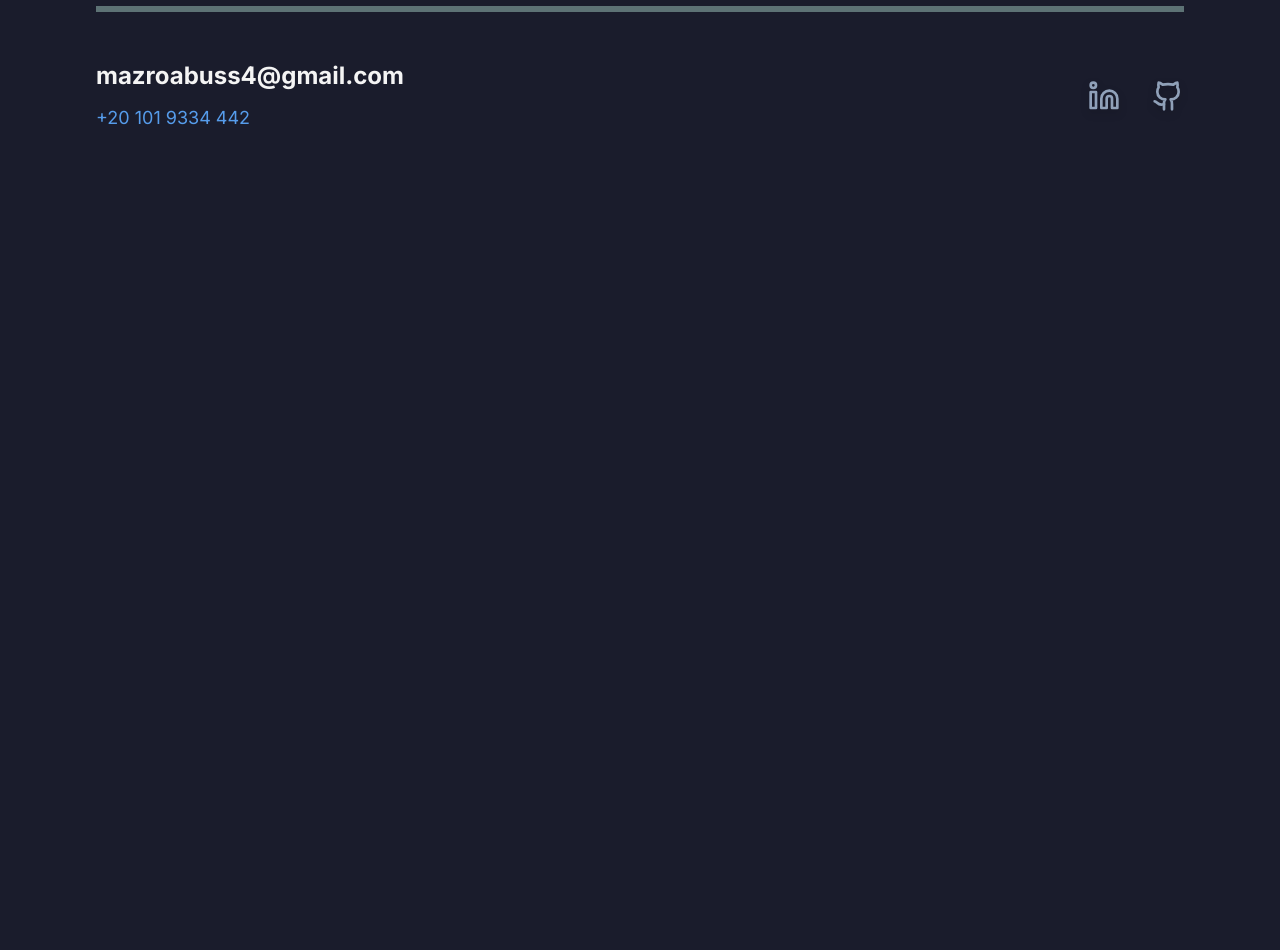
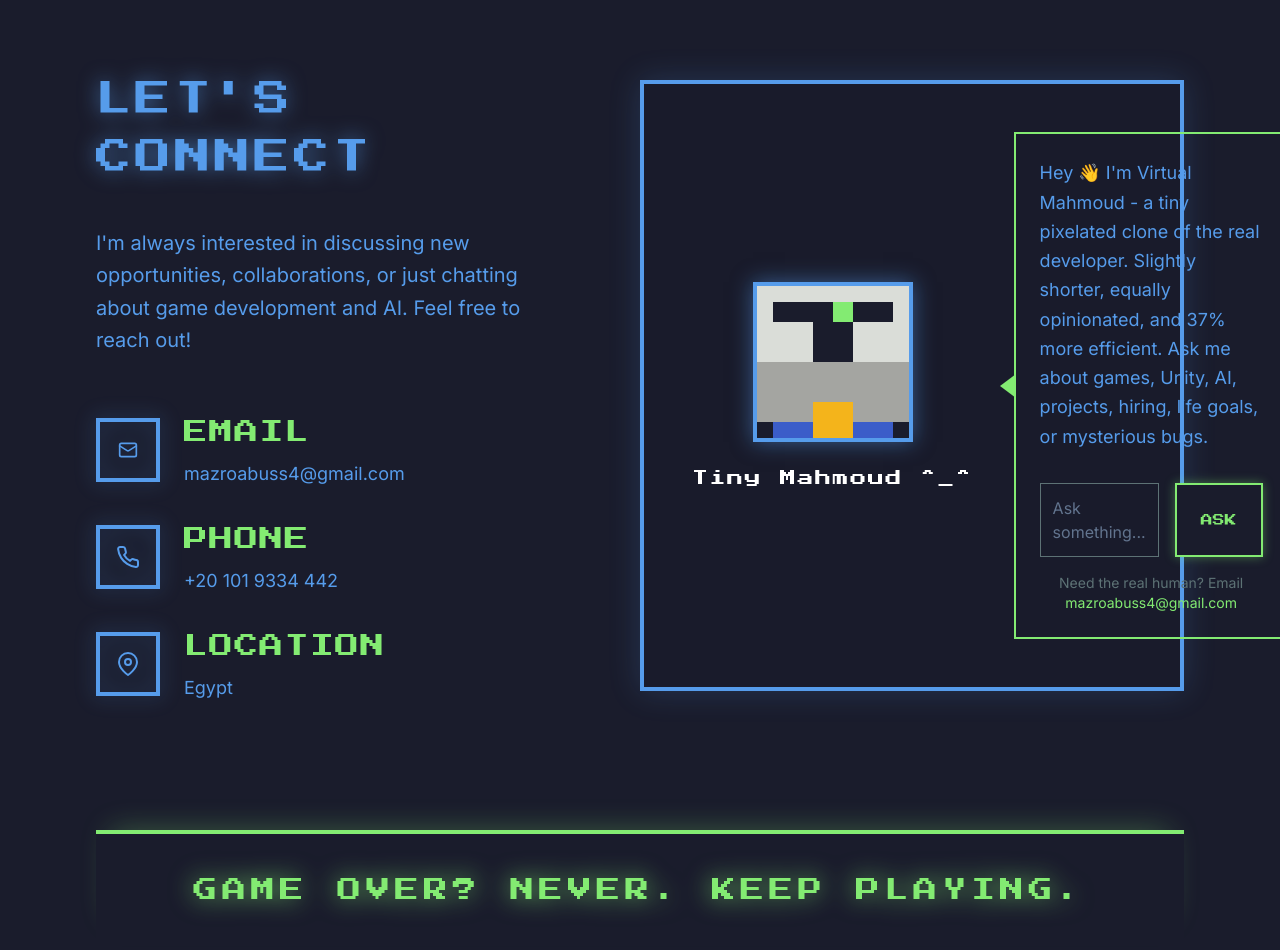
Before and after one commit to MahmoudHany908/portfolio, a React (Vite) app: page /quick in a window 1280 px wide. Shown: the part 7320-8270 px from the top of the page. Before the commit the page ends 7580 px from the top, so only its background shows below. Built offline with nearby package versions, Linux system fonts and the light colour scheme.

Commit message:
Redesign contact section to match multiplayer screenshot

```diff
--- a/src/pages/SimpleView.jsx
+++ b/src/pages/SimpleView.jsx
@@ -240,19 +240,121 @@ export default function SimpleView() {
 
         <motion.section id="contact"
           initial="hidden" whileInView="visible" viewport={{ once: true }} variants={fadeUpVariant}
-          className="border-t-[6px] border-retro-gray pt-12 mt-24 flex flex-col md:flex-row justify-between items-center gap-8 scroll-mt-28"
+          className="pt-16 mt-32 scroll-mt-28"
         >
-          <div className="text-center md:text-left">
-            <div className="text-2xl font-bold hover:text-retro-yellow transition-colors cursor-pointer mb-3">{profile.email}</div>
-            <div className="text-retro-light-blue text-lg">{profile.phone}</div>
+          <div className="flex flex-col lg:flex-row gap-16 justify-between items-stretch">
+
+            {/* Left Column: Let's Connect */}
+            <div className="lg:w-1/2 space-y-10">
+              <h3 className="font-pixel text-3xl md:text-4xl text-retro-light-blue drop-shadow-[0_0_10px_rgba(86,156,235,0.6)] tracking-widest uppercase">
+                Let's Connect
+              </h3>
+              <p className="text-retro-light-blue text-lg md:text-xl leading-relaxed">
+                I'm always interested in discussing new opportunities, collaborations, or just chatting about game development and AI. Feel free to reach out!
+              </p>
+
+              <div className="space-y-8 pt-4">
+                <a href={`mailto:${profile.email}`} className="flex items-center gap-6 group hover:cursor-pointer">
+                  <div className="w-16 h-16 shrink-0 border-4 border-retro-light-blue flex items-center justify-center text-retro-light-blue group-hover:bg-retro-light-blue group-hover:text-retro-dark transition-all drop-shadow-[0_0_10px_rgba(86,156,235,0.4)] group-hover:drop-shadow-[0_0_15px_rgba(86,156,235,0.8)]">
+                    <MailIcon />
+                  </div>
+                  <div>
+                    <h4 className="font-pixel text-2xl text-retro-light-green mb-2 tracking-wider">EMAIL</h4>
+                    <p className="text-retro-light-blue text-lg">{profile.email}</p>
+                  </div>
+                </a>
+
+                <div className="flex items-center gap-6 group">
+                  <div className="w-16 h-16 shrink-0 border-4 border-retro-light-blue flex items-center justify-center text-retro-light-blue group-hover:bg-retro-light-blue group-hover:text-retro-dark transition-all drop-shadow-[0_0_10px_rgba(86,156,235,0.4)] group-hover:drop-shadow-[0_0_15px_rgba(86,156,235,0.8)]">
+                    <svg width="24" height="24" viewBox="0 0 24 24" fill="none" stroke="currentColor" strokeWidth="2" strokeLinecap="round" strokeLinejoin="round"><path d="M22 16.92v3a2 2 0 0 1-2.18 2 19.79 19.79 0 0 1-8.63-3.07 19.5 19.5 0 0 1-6-6 19.79 19.79 0 0 1-3.07-8.67A2 2 0 0 1 4.11 2h3a2 2 0 0 1 2 1.72 12.84 12.84 0 0 0 .7 2.81 2 2 0 0 1-.45 2.11L8.09 9.91a16 16 0 0 0 6 6l1.27-1.27a2 2 0 0 1 2.11-.45 12.84 12.84 0 0 0 2.81.7A2 2 0 0 1 22 16.92z"/></svg>
+                  </div>
+                  <div>
+                    <h4 className="font-pixel text-2xl text-retro-light-green mb-2 tracking-wider">PHONE</h4>
+                    <p className="text-retro-light-blue text-lg">{profile.phone}</p>
+                  </div>
+                </div>
+
+                <div className="flex items-center gap-6 group">
+                  <div className="w-16 h-16 shrink-0 border-4 border-retro-light-blue flex items-center justify-center text-retro-light-blue group-hover:bg-retro-light-blue group-hover:text-retro-dark transition-all drop-shadow-[0_0_10px_rgba(86,156,235,0.4)] group-hover:drop-shadow-[0_0_15px_rgba(86,156,235,0.8)]">
+                    <svg width="24" height="24" viewBox="0 0 24 24" fill="none" stroke="currentColor" strokeWidth="2" strokeLinecap="round" strokeLinejoin="round"><path d="M21 10c0 7-9 13-9 13s-9-6-9-13a9 9 0 0 1 18 0z"></path><circle cx="12" cy="10" r="3"></circle></svg>
+                  </div>
+                  <div>
+                    <h4 className="font-pixel text-2xl text-retro-light-green mb-2 tracking-wider">LOCATION</h4>
+                    <p className="text-retro-light-blue text-lg">Egypt</p>
+                  </div>
+                </div>
+              </div>
+            </div>
+
+            {/* Right Column: Knight Dialogue */}
+            <div className="lg:w-1/2 mt-12 lg:mt-0 relative flex flex-col justify-center">
+              <div className="border-4 border-retro-light-blue p-8 md:p-12 flex flex-col md:flex-row gap-10 items-center bg-retro-dark/80 backdrop-blur-sm shadow-[0_0_30px_rgba(86,156,235,0.2)]">
+
+                {/* Knight Avatar Box */}
+                <div className="flex flex-col items-center gap-6 shrink-0 z-10">
+                  <div className="w-32 h-32 md:w-40 md:h-40 border-4 border-retro-light-blue bg-retro-dark flex items-center justify-center overflow-hidden shadow-[0_0_20px_rgba(86,156,235,0.5)]">
+                    <svg width="128" height="128" viewBox="0 0 16 16" overflow="visible" className="transform scale-[2.5]">
+                      {/* Small Red Plume */}
+                      <rect x="7" y="0" width="2" height="1" fill="#d95763" />
+                      <rect x="8" y="1" width="3" height="2" fill="#d95763" />
+                      {/* Silver Helmet */}
+                      <rect x="5" y="2" width="6" height="2" fill="#a4a5a1" />
+                      <rect x="4" y="4" width="8" height="4" fill="#daddd8" />
+                      {/* Visor slit (T shape) */}
+                      <rect x="5" y="5" width="6" height="1" fill="#1a1c2c" />
+                      <rect x="7" y="6" width="2" height="2" fill="#1a1c2c" />
+                      <rect x="8" y="5" width="1" height="1" fill="#83eb72" /> {/* Glowing Eye */}
+                      {/* Silver Body Armor */}
+                      <rect x="5" y="8" width="6" height="4" fill="#a4a5a1" />
+                      {/* Belt & Trim */}
+                      <rect x="5" y="11" width="6" height="1" fill="#3b5dc9" />
+                      <rect x="7" y="10" width="2" height="2" fill="#f4b41b" />
+                      {/* Arms & Shoulders */}
+                      <rect x="3" y="8" width="2" height="3" fill="#a4a5a1" />
+                      <rect x="11" y="8" width="2" height="3" fill="#a4a5a1" />
+                      <rect x="2" y="10" width="1" height="2" fill="#1a1c2c" />
+                      <rect x="13" y="10" width="1" height="2" fill="#1a1c2c" />
+                      {/* Legs */}
+                      <rect x="5" y="12" width="2" height="3" fill="#a4a5a1" />
+                      <rect x="9" y="12" width="2" height="3" fill="#a4a5a1" />
+                      <rect x="5" y="15" width="2" height="1" fill="#1a1c2c" />
+                      <rect x="9" y="15" width="2" height="1" fill="#1a1c2c" />
+                    </svg>
+                  </div>
+                  <span className="font-pixel text-white text-sm md:text-base tracking-widest text-center whitespace-nowrap">Tiny Mahmoud ^_^</span>
+                </div>
+
+                {/* Dialogue Box */}
+                <div className="flex-1 border-2 border-retro-light-green p-6 relative">
+                  {/* Speech bubbles arrow */}
+                  <div className="absolute top-1/2 -left-4 w-0 h-0 border-y-[12px] border-y-transparent border-r-[16px] border-r-retro-light-green transform -translate-y-1/2 hidden md:block"></div>
+                  <div className="absolute -top-4 left-1/2 w-0 h-0 border-x-[12px] border-x-transparent border-b-[16px] border-b-retro-light-green transform -translate-x-1/2 md:hidden"></div>
+
+                  <p className="text-retro-light-blue text-base md:text-lg leading-relaxed font-sans">
+                    Hey 👋 I'm Virtual Mahmoud - a tiny pixelated clone of the real developer.
+                    Slightly shorter, equally opinionated, and 37% more efficient.
+                    Ask me about games, Unity, AI, projects, hiring, life goals, or mysterious bugs.
+                  </p>
+
+                  <div className="mt-8 flex gap-4">
+                    <div className="flex-1 bg-retro-dark/50 border border-retro-gray p-3 text-slate-500 font-sans text-sm md:text-base cursor-not-allowed">
+                      Ask something...
+                    </div>
+                    <button className="pixel-btn bg-retro-dark border-2 border-retro-light-green text-retro-light-green hover:bg-retro-light-green hover:text-retro-dark px-6 shadow-[0_0_10px_rgba(131,235,114,0.4)]">
+                      ASK
+                    </button>
+                  </div>
+                  <p className="text-retro-gray text-xs md:text-sm mt-4 text-center">
+                    Need the real human? Email <a href={`mailto:${profile.email}`} className="text-retro-light-green hover:underline">{profile.email}</a>
+                  </p>
+                </div>
+              </div>
+            </div>
+
           </div>
-          <div className="flex gap-8">
-            <a href={profile.links.linkedin} target="_blank" rel="noreferrer" className="text-slate-400 hover:text-retro-light-blue hover:scale-125 transition-all drop-shadow-lg transform">
-              <svg xmlns="http://www.w3.org/2000/svg" width="32" height="32" viewBox="0 0 24 24" fill="none" stroke="currentColor" strokeWidth="2" strokeLinecap="round" strokeLinejoin="round"><path d="M16 8a6 6 0 0 1 6 6v7h-4v-7a2 2 0 0 0-2-2 2 2 0 0 0-2 2v7h-4v-7a6 6 0 0 1 6-6z"/><rect width="4" height="12" x="2" y="9"/><circle cx="4" cy="4" r="2"/></svg>
-            </a>
-            <a href={profile.links.github} target="_blank" rel="noreferrer" className="text-slate-400 hover:text-retro-light-blue hover:scale-125 transition-all drop-shadow-lg transform">
-              <svg xmlns="http://www.w3.org/2000/svg" width="32" height="32" viewBox="0 0 24 24" fill="none" stroke="currentColor" strokeWidth="2" strokeLinecap="round" strokeLinejoin="round"><path d="M15 22v-4a4.8 4.8 0 0 0-1-3.5c3 0 6-2 6-5.5.08-1.25-.27-2.48-1-3.5.28-1.15.28-2.35 0-3.5 0 0-1 0-3 1.5-2.64-.5-5.36-.5-8 0C6 2 5 2 5 2c-.3 1.15-.3 2.35 0 3.5A5.403 5.403 0 0 0 4 9c0 3.5 3 5.5 6 5.5-.39.49-.68 1.05-.85 1.65-.17.6-.22 1.23-.15 1.85v4"/><path d="M9 18c-4.51 2-5-2-7-2"/></svg>
-            </a>
+
+          <div className="mt-32 pt-10 border-t-[4px] border-retro-light-green text-center pb-10 shadow-[0_-15px_30px_-15px_rgba(131,235,114,0.3)]">
+            <p className="font-pixel text-retro-light-green text-xl md:text-2xl drop-shadow-[0_0_12px_rgba(131,235,114,0.8)] tracking-[0.2em] uppercase">GAME OVER? NEVER. KEEP PLAYING.</p>
           </div>
         </motion.section>
       </div>
```
